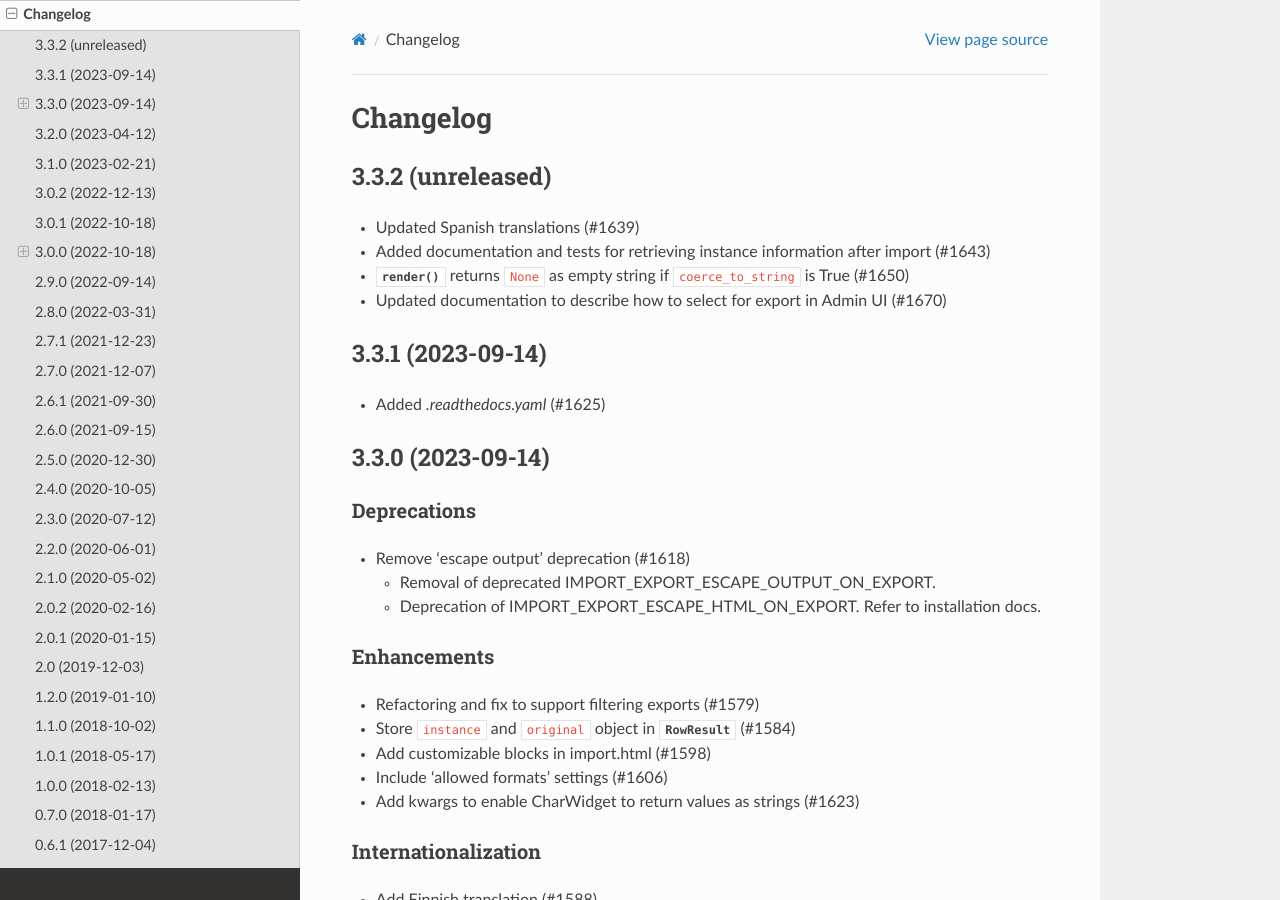
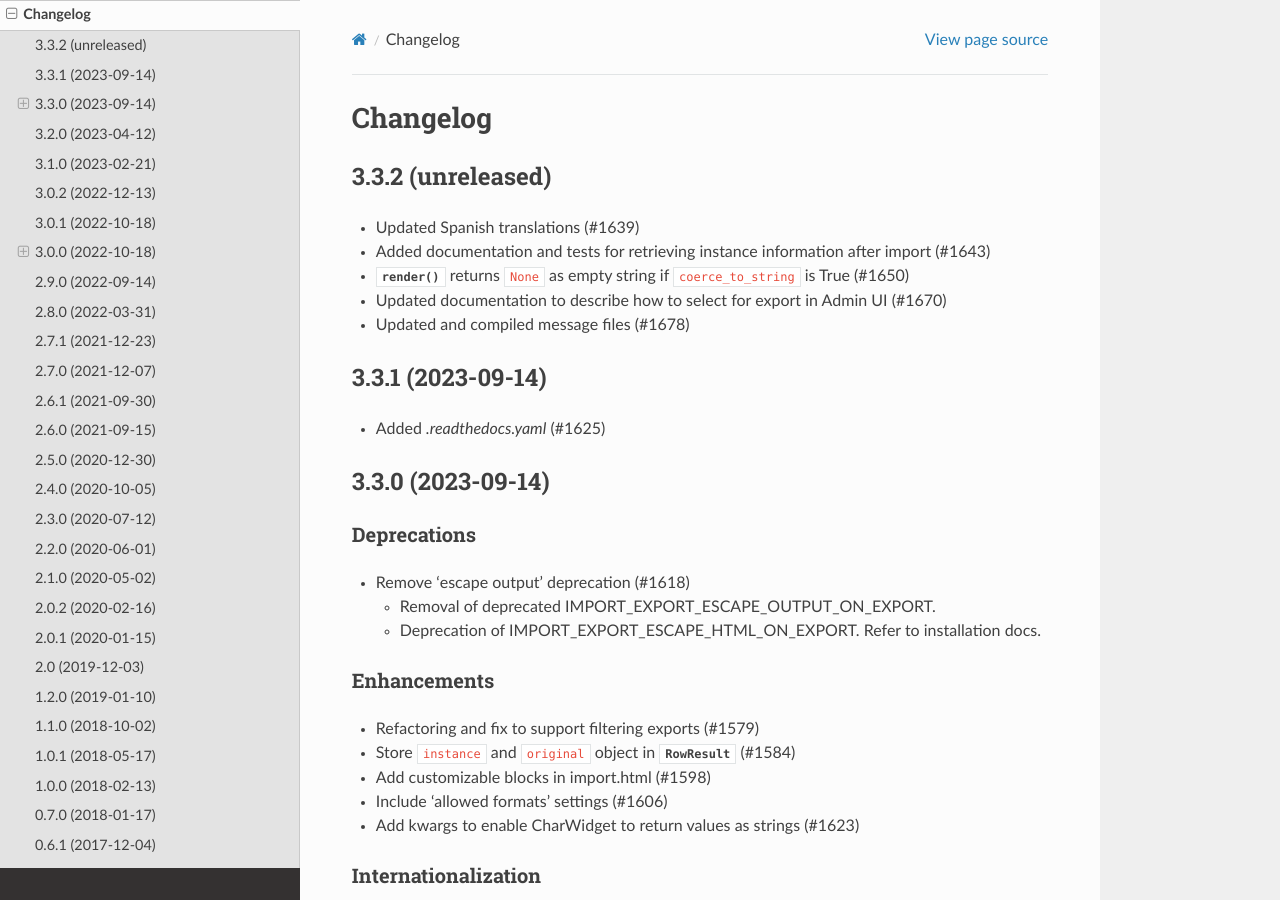
Before and after one commit to django-import-export/django-import-export, a Sphinx documentation site: the page built from docs/changelog.rst, in a window 1280 px wide and 900 px high. Built offline with Sphinx 7.4.7 and the Read the Docs theme 2.0.0, drawn with Linux system fonts in a browser that asks for light colours; pages that are not in the unit, such as notebooks, are missing from menus.

Commit message:
updated changelog

```diff
--- a/docs/changelog.rst
+++ b/docs/changelog.rst
@@ -9,6 +9,7 @@ Changelog
 - :meth:`~import_export.widgets.NumberWidget.render` returns ``None`` as empty string
   if ``coerce_to_string`` is True (#1650)
 - Updated documentation to describe how to select for export in Admin UI (#1670)
+- Updated and compiled message files (#1678)
 
 3.3.1 (2023-09-14)
 ------------------
```
